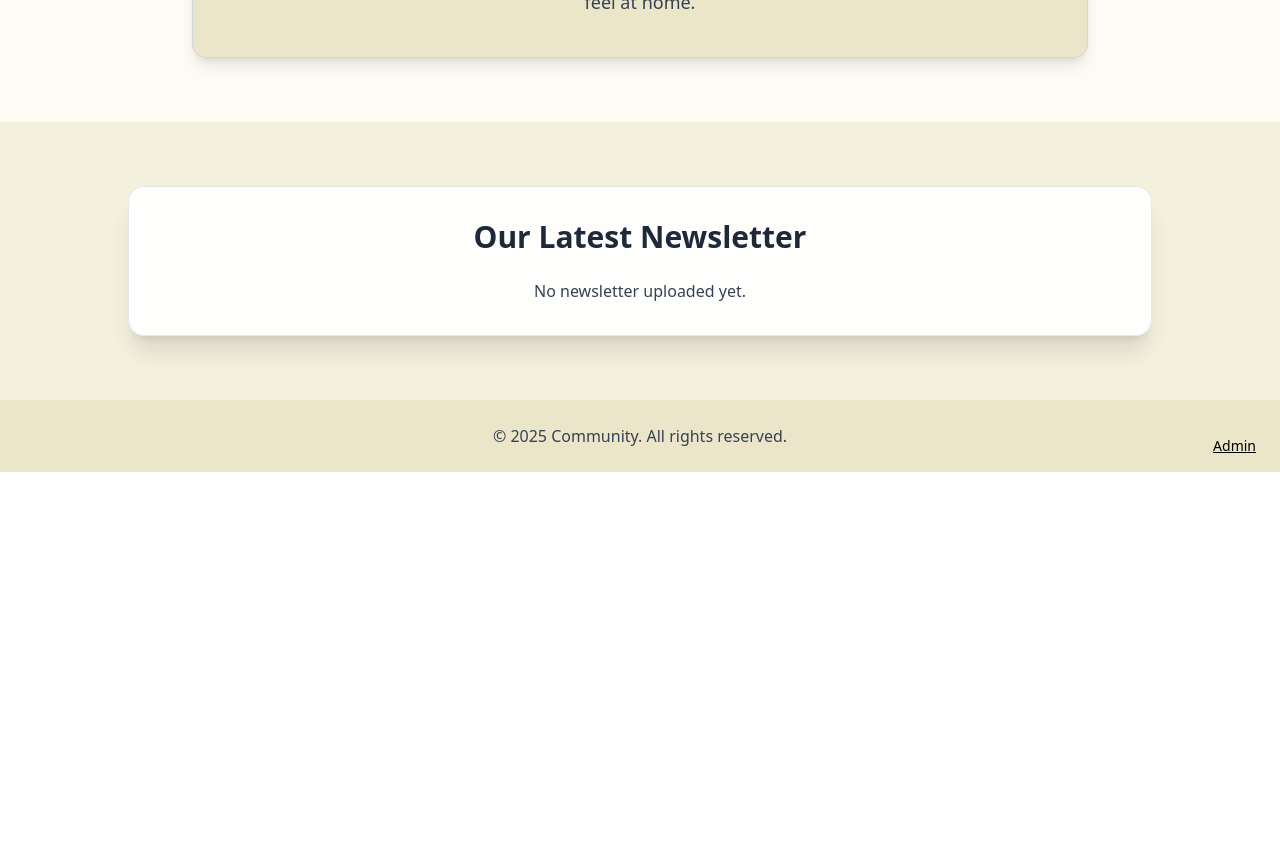
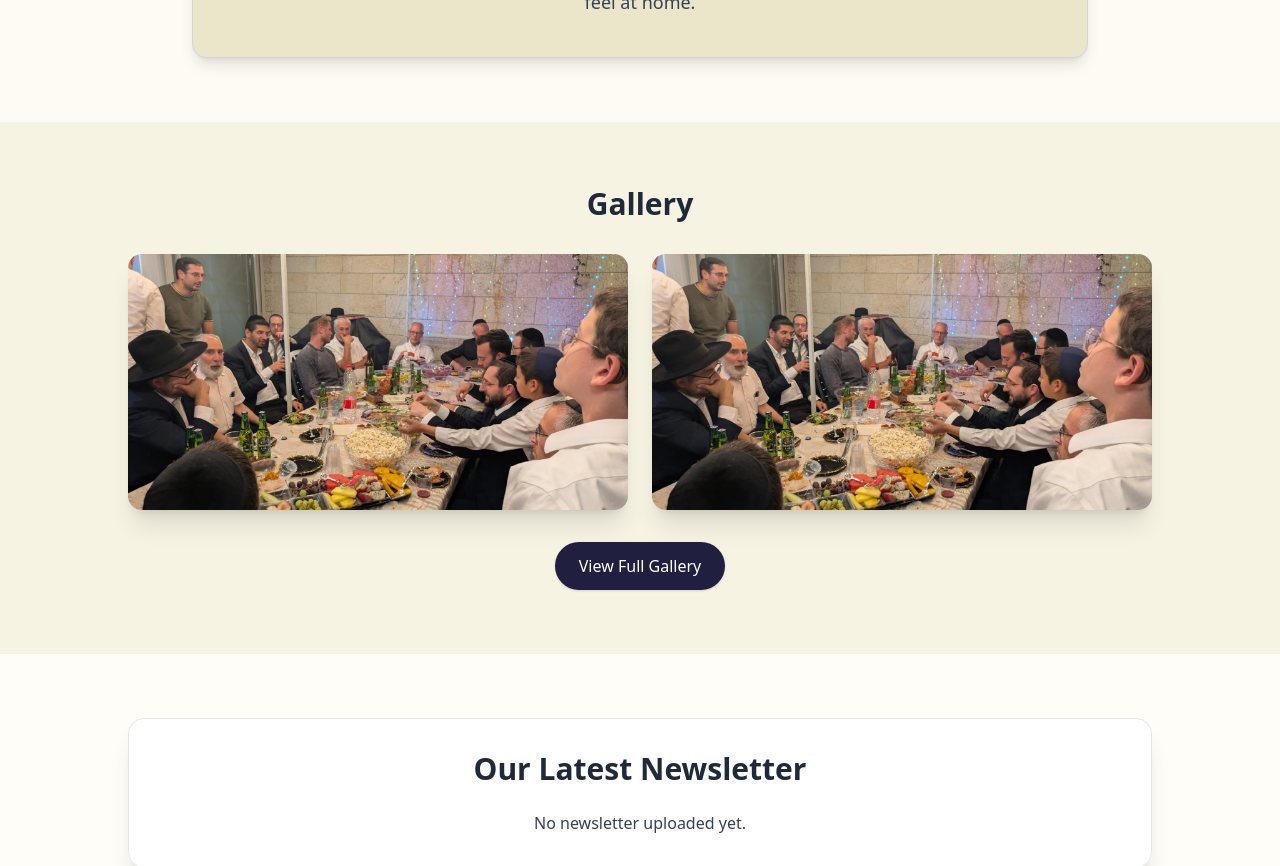
Before and after one commit to zachberger1/YBM, a Next.js app: page / in a window 1280 px wide. Shown: the part 960-1826 px from the top of the page. Before the commit the page ends 1432 px from the top, so only its background shows below. Built offline with nearby package versions, Linux system fonts and the light colour scheme; no server answers.

Commit message:
Updated header

```diff
--- /dev/null
+++ b/app/donate/page.tsx
@@ -0,0 +1,28 @@
+export default function DonatePage() {
+    return (
+        <main className="min-h-screen bg-[#F7F3E3] pt-32 pb-20 px-6 flex flex-col items-center">
+            <h1 className="text-3xl font-bold text-[#211F40] mb-4">Support Our Synagogue</h1>
+
+            <p className="text-lg text-gray-700 max-w-xl text-center mb-10">
+                Your contribution helps us maintain our programs, events, and community services.
+                Thank you for supporting our mission.
+            </p>
+
+            <div className="bg-white shadow-lg rounded-2xl p-8 max-w-md w-full text-center border border-gray-200">
+                <h2 className="text-xl font-semibold text-[#211F40] mb-4">Donate Online</h2>
+
+                <p className="text-gray-600 mb-6">
+                    Click below to make a secure donation.
+                </p>
+
+                <a
+                    href="https://your-donation-link-here.com"
+                    target="_blank"
+                    className="block px-6 py-3 bg-[#211F40] text-white rounded-full font-semibold shadow hover:bg-[#332e6b] transition"
+                >
+                    Donate Now
+                </a>
+            </div>
+        </main>
+    );
+}
--- a/app/page.tsx
+++ b/app/page.tsx
@@ -5,6 +5,7 @@ import Link from "next/link";
 import { useState, useEffect } from "react";
 import { HiMenu, HiX } from "react-icons/hi";
 import { Plus } from "lucide-react";
+import { useRouter, usePathname } from "next/navigation";
 
 export default function Home() {
   const [mobileOpen, setMobileOpen] = useState(false);
@@ -16,21 +17,22 @@ export default function Home() {
   const [title, setTitle] = useState("");
   const [latestNewsletter, setLatestNewsletter] = useState<string | null>(null);
 
-  // Detect scroll
+  const router = useRouter();
+  const pathname = usePathname();
+
+  /* Scroll CTA visibility */
   useEffect(() => {
     const handleScroll = () => setShowScrollCTA(window.scrollY > 300);
     window.addEventListener("scroll", handleScroll);
     return () => window.removeEventListener("scroll", handleScroll);
   }, []);
 
-  // Fetch latest newsletter
+  /* Fetch newsletter */
   useEffect(() => {
     const fetchLatest = async () => {
       try {
         const res = await fetch("/api/latest");
         const data = await res.json();
-        console.log("API /api/latest response:", data);
-
         if (res.ok && data.fileUrl) setLatestNewsletter(data.fileUrl);
       } catch (err) {
         console.error("Error fetching latest newsletter:", err);
@@ -39,6 +41,28 @@ export default function Home() {
     fetchLatest();
   }, []);
 
+  /* Mobile Zmanim scroll */
+  const handleZmanimClick = () => {
+    setMobileOpen(false);
+
+    if (pathname === "/") {
+      const el = document.getElementById("newsletter");
+      if (el) el.scrollIntoView({ behavior: "smooth" });
+    } else {
+      router.push("/?scroll=newsletter");
+    }
+  };
+
+  /* Scroll after redirect */
+  useEffect(() => {
+    const params = new URLSearchParams(window.location.search);
+    if (params.get("scroll") === "newsletter") {
+      const el = document.getElementById("newsletter");
+      if (el) setTimeout(() => el.scrollIntoView({ behavior: "smooth" }), 350);
+    }
+  }, []);
+
+  /* Admin Upload */
   const handleFileChange = (e: React.ChangeEvent<HTMLInputElement>) => {
     setFile(e.target.files ? e.target.files[0] : null);
   };
@@ -83,20 +107,28 @@ export default function Home() {
 
   return (
     <div className="flex flex-col min-h-screen bg-[#fdfbf3] relative">
-      {/* HEADER */}
-      <header className="w-full bg-[#EBE6CA] flex justify-between fixed top-0 left-0 z-50 shadow-md">
+
+{/* =========================== HEADER UPDATED =========================== */}
+
+<header className="w-full bg-[#EBE6CA] fixed top-0 left-0 z-50 shadow-md">
   <div className="max-w-7xl w-full mx-auto flex justify-between items-center px-6 py-2">
+
+    {/* Logo */}
     <Link href="/" className="flex items-center space-x-3">
       <Image src="/logo.svg" alt="Logo" width={200} height={50} />
     </Link>
+
+    {/* DESKTOP NAV */}
     <nav className="hidden md:flex gap-6 items-center font-medium text-black">
       <Link href="/">Home</Link>
-            <Link
-              href="/book"
+
+      <button
+        onClick={handleZmanimClick}
         className="px-4 py-2 bg-white text-[#211F40] rounded-full font-semibold shadow hover:bg-gray-200 transition"
       >
         Zmanim
-            </Link>
+      </button>
+
       <Link
         href="/donate"
         className="px-4 py-2 border-2 border-white rounded-full font-semibold hover:bg-white hover:text-[#211F40] transition"
@@ -104,15 +136,53 @@ export default function Home() {
         Donate
       </Link>
     </nav>
+
+    {/* MOBILE BUTTON */}
     <div className="md:hidden">
-            <button onClick={() => setMobileOpen(!mobileOpen)}>
-              {mobileOpen ? <HiX size={28} /> : <HiMenu size={28} />}
+      <button onClick={() => setMobileOpen(true)}>
+        <HiMenu size={28} />
       </button>
     </div>
   </div>
+
+  {/* FULLSCREEN MOBILE OVERLAY */}
+  {mobileOpen && (
+    <div
+      className="fixed inset-0 bg-black/70 backdrop-blur-sm flex flex-col items-center justify-center space-y-8 z-[9999] text-white text-2xl font-semibold animate-fadeIn"
+      onClick={() => setMobileOpen(false)}
+    >
+      <button
+        className="absolute top-8 right-8 text-white"
+        onClick={() => setMobileOpen(false)}
+      >
+        <HiX size={36} />
+      </button>
+
+      <Link href="/" onClick={() => setMobileOpen(false)}>
+        Home
+      </Link>
+
+      <button
+        onClick={handleZmanimClick}
+        className="px-6 py-3 bg-white text-black rounded-full text-xl shadow hover:bg-gray-200 transition"
+      >
+        Zmanim
+      </button>
+
+      <Link
+        href="/donate"
+        onClick={() => setMobileOpen(false)}
+        className="px-6 py-3 border-2 border-white rounded-full hover:bg-white hover:text-black transition"
+      >
+        Donate
+      </Link>
+    </div>
+  )}
 </header>
 
-      <div className="pt-[80px]" />
+{/* ========================= END UPDATED HEADER ========================= */}
+
+      <div className="pt-20" />
 
       {/* HERO */}
       <div className="relative w-full h-[640px]">
@@ -149,12 +219,52 @@ export default function Home() {
         </div>
       </section>
 
+      {/* GALLERY */}
+      <section className="py-16 px-6 bg-[#EBE6CA]/40 flex justify-center">
+        <div className="max-w-5xl w-full text-center">
+          <h2 className="text-3xl font-bold mb-8 text-gray-800">Gallery</h2>
+
+          <div className="grid grid-cols-2 gap-6">
+            <div className="w-full h-64 rounded-xl overflow-hidden shadow-xl">
+              <Image
+                src="/heroph.jpg"
+                alt="Gallery Image"
+                width={800}
+                height={600}
+                className="w-full h-full object-cover"
+              />
+            </div>
+
+            <div className="w-full h-64 rounded-xl overflow-hidden shadow-xl">
+              <Image
+                src="/heroph.jpg"
+                alt="Gallery Image"
+                width={800}
+                height={600}
+                className="w-full h-full object-cover"
+              />
+            </div>
+          </div>
+
+          <Link
+            href="/gallery"
+            className="inline-block mt-8 px-6 py-3 bg-[#211F40] text-white rounded-full shadow hover:bg-[#322e6b] transition"
+          >
+            View Full Gallery
+          </Link>
+        </div>
+      </section>
+
       {/* NEWSLETTER */}
-      <section className="flex justify-center items-center py-16 px-6 bg-[#EBE6CA]/50">
+      <section
+        id="newsletter"
+        className="flex justify-center items-center py-16 px-6 bg-white/30"
+      >
         <div className="w-full max-w-5xl bg-white/90 backdrop-blur-md p-8 rounded-2xl shadow-xl border border-gray-200">
           <h2 className="text-3xl font-bold text-gray-800 mb-6 text-center">
             Our Latest Newsletter
           </h2>
+
           {latestNewsletter ? (
             <iframe
               src={latestNewsletter}
@@ -171,6 +281,7 @@ export default function Home() {
       {/* FOOTER */}
       <footer className="bg-[#EBE6CA] py-6 text-center text-gray-700 relative">
         <p>© {new Date().getFullYear()} Community. All rights reserved.</p>
+
         <button
           onClick={() => setAdminOpen(true)}
           className="absolute bottom-4 right-6 text-black underline text-sm hover:text-gray-800 transition"
@@ -190,6 +301,7 @@ export default function Home() {
               <h2 className="text-2xl font-semibold text-[#211F40] mb-6">
                 Admin Login
               </h2>
+
               <input
                 type="password"
                 placeholder="Enter password"
@@ -197,12 +309,14 @@ export default function Home() {
                 onChange={(e) => setPasswordInput(e.target.value)}
                 className="w-full px-4 py-3 border rounded-lg mb-4 text-gray-800"
               />
+
               <button
                 type="submit"
                 className="bg-[#211F40] text-white px-6 py-3 rounded-lg hover:bg-[#322e6b] transition w-full"
               >
                 Submit
               </button>
+
               <button
                 type="button"
                 onClick={() => setAdminOpen(false)}
@@ -216,6 +330,7 @@ export default function Home() {
               <h2 className="text-2xl font-semibold text-[#211F40] mb-6">
                 Upload New Newsletter
               </h2>
+
               <input
                 type="text"
                 placeholder="Enter newsletter title"
@@ -223,6 +338,7 @@ export default function Home() {
                 onChange={(e) => setTitle(e.target.value)}
                 className="w-full px-4 py-3 border rounded-lg mb-4 text-gray-800"
               />
+
               <label className="flex flex-col items-center justify-center w-full border-2 border-dashed border-[#211F40]/50 rounded-xl py-10 cursor-pointer hover:bg-[#f4efd7] transition">
                 <Plus className="text-[#211F40]" size={40} />
                 <span className="mt-2 text-gray-700 text-sm">
@@ -234,13 +350,18 @@ export default function Home() {
                   className="hidden"
                 />
               </label>
-              {file && <p className="text-sm text-gray-700 mt-2">{file.name}</p>}
+
+              {file && (
+                <p className="text-sm text-gray-700 mt-2">{file.name}</p>
+              )}
+
               <button
                 onClick={handleUpload}
                 className="bg-[#211F40] text-white px-6 py-3 rounded-lg mt-4 hover:bg-[#322e6b] transition"
               >
                 Upload
               </button>
+
               <button
                 onClick={() => {
                   setAdminOpen(false);
```
Lines whose indentation alone changed are shown as unchanged.
